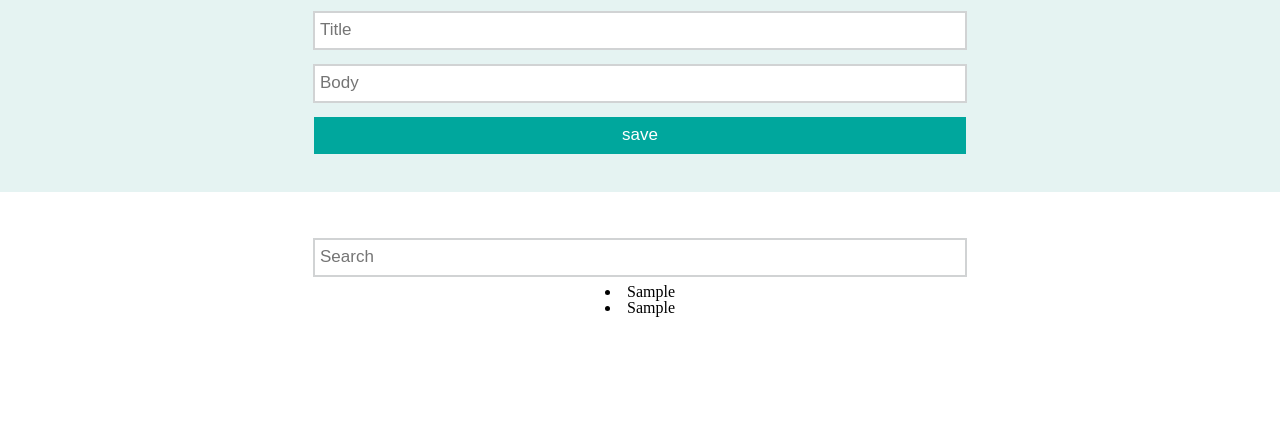
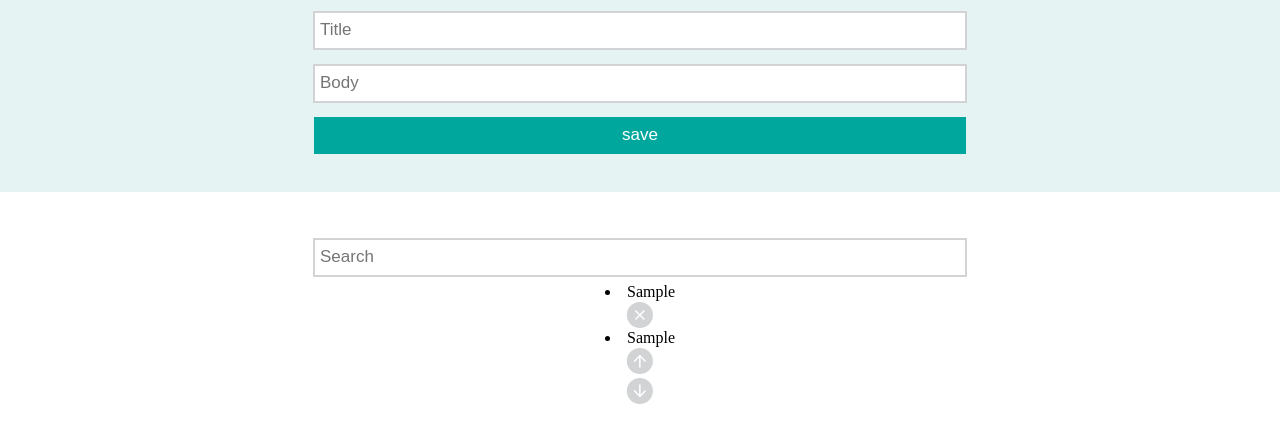
Before and after one commit to stacimcwilliams/2DoBox-Pivot, a plain HTML site: page index.html in a window 1280 px wide. Both pictures are taken after typing "Sample", "Sample" into the empty fields and a click on the button "save". Shown: the part 113-556 px from the top of the page. Drawn offline with nearby package versions, Linux system fonts and the light colour scheme.

Commit message:
upvote, downvote and delete buttons are appending

```diff
--- a/css/styles.css
+++ b/css/styles.css
@@ -29,7 +29,7 @@ input {
   width: 50%;
   height: 25px;
   border: 2px solid #D1D3D4;
-  color: #D1D3D4;
+  color: #6D6E71;
   font-size: 17px;
   margin: 7px 0;
   padding: 5px;
@@ -67,3 +67,40 @@ input {
   flex-direction: column;
   margin-top: 3%;
 }
+
+.buttons {
+  color: transparent;
+  background-color: transparent;
+  width: 30px;
+  height: 30px;
+  border: none;
+}
+
+.buttons:focus {
+  outline: none;
+}
+
+.delete-button {
+  background: url(../images/delete.svg) no-repeat;
+}
+
+.delete-button:hover {
+  background: url(../images/delete-hover.svg) no-repeat;
+}
+
+.up-vote {
+  background: url(../images/upvote.svg) no-repeat;
+}
+
+.up-vote:hover {
+  background: url(../images/upvote-hover.svg) no-repeat;
+}
+
+.down-vote {
+  background: url(../images/downvote.svg) no-repeat;
+}
+
+.down-vote:hover {
+  background: url(../images/downvote-hover.svg) no-repeat;
+
+}
--- a/ideabox.js
+++ b/ideabox.js
@@ -3,7 +3,10 @@ function append(idea) {
   var $ideaBody = $('.body-input').val()
   $('.bottom-container').append(
     `<li class='idea-title'>${$ideaTitle}</li>
+    <button class='delete-button buttons'>delete</button>
     <li class='idea-body'>${$ideaBody}</li>
+    <button class='up-vote buttons'>up</button>
+    <button class='down-vote buttons'>down</button>
     `
   )}
 
--- a/index.html
+++ b/index.html
@@ -11,8 +11,8 @@
   <body>
     <container class="main-container">
       <h1 class="logo-name">idea<span>box</span></h1>
-      <input id="input-field"class="title-input" placeholder="Title">
-      <input id="input-field" class="body-input" placeholder="Body">
+      <input class="title-input" placeholder="Title">
+      <input class="body-input" placeholder="Body">
       <button class="save-button">save</button>
     </container>
     <container class="bottom-container">
```
Also changed, not shown: images/delete-hover.svg (added), images/delete.svg (added), images/downvote-hover.svg (added), images/downvote.svg (added), images/upvote-hover.svg (added), images/upvote.svg (added).
